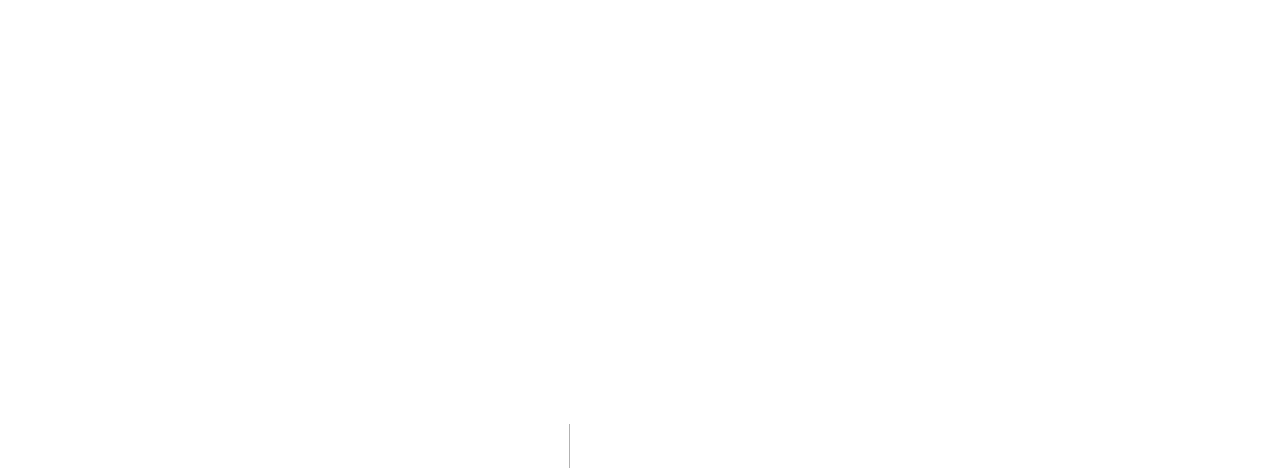
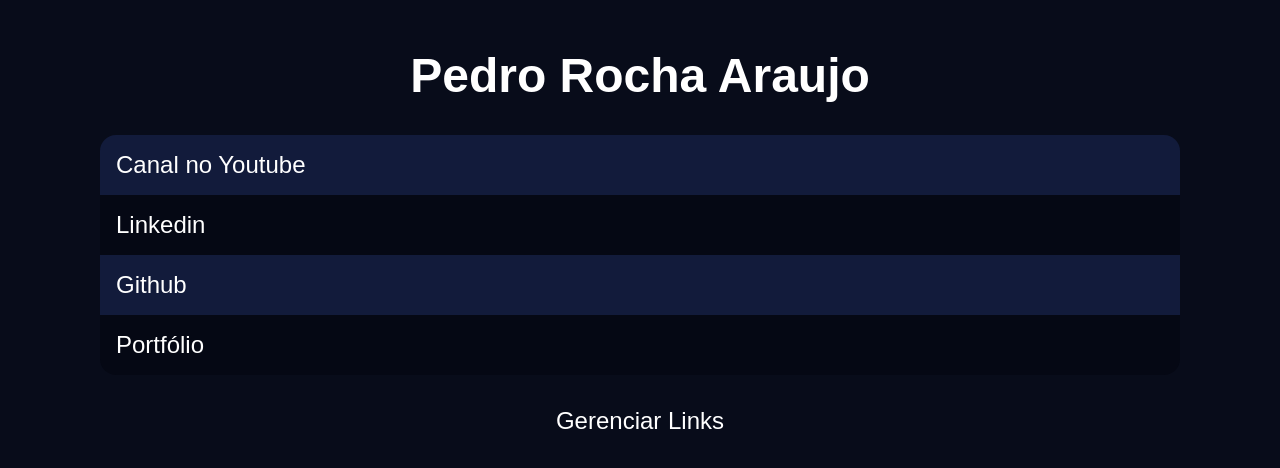
Before and after one commit to Pedro-Rocha-Araujo/link-tree, a Next.js app: page /admin/1/home in a window 1280 px wide. Before the commit this address had no page. Shown: the top 468 px of the page. Built offline with nearby package versions, Linux system fonts and the light colour scheme.

Commit message:
Adicionei o id do usuário na url de admin para mersonalizar as rotas

```diff
--- a/src/app/admin/gerenciar-links/page.tsx
+++ b/src/app/admin/[id_usuario]/gerenciar-links/page.tsx
@@ -14,7 +14,6 @@
     <section className="gerenciar-links">
       <h1> <i className="fa-solid fa-gear" aria-hidden="true"></i> Gerencie seus Links</h1>
       <form>
-        <h2>{tipo}</h2>
         <input
           placeholder="Cole o caminho do link"
           type="text"
--- a/src/app/admin/home/page.tsx
+++ b/src/app/admin/[id_usuario]/home/page.tsx
@@ -1,8 +1,11 @@
 'use client'
 import Link from "next/link";
 import "./home.css"
+import { useParams } from "next/navigation";
 
 export default function Home() {
+  const { id_usuario } = useParams()
+
   return (
     <section className="home">
       <h1> <i className="fa-solid fa-link" aria-hidden="true"></i> Pedro Rocha Araujo</h1>
@@ -17,7 +20,7 @@
         <a className="link" href=""> <i className="fa-solid fa-display" aria-hidden="true"></i> Portfólio</a>
 
       </div>
-      <Link id="link-footer" href={"/admin/gerenciar-links"}>Gerenciar Links</Link>
+      <Link id="link-footer" href={`/admin/${id_usuario}/gerenciar-links`}>Gerenciar Links</Link>
     </section>
   );
 }
--- a/src/app/auth/cadastro/page.tsx
+++ b/src/app/auth/cadastro/page.tsx
@@ -23,7 +23,7 @@
       }
       const response = await createUserWithEmailAndPassword(auth, email, senha)
       Cookies.set("token", response.user.uid)
-      router.push("/admin/home/")
+      router.push(`/admin/${response.user.uid}/home/`)
     } catch(erro: unknown) {
       console.log(erro)
       if(erro.code === "auth/email-already-in-use") {
--- a/src/app/auth/login/page.tsx
+++ b/src/app/auth/login/page.tsx
@@ -24,7 +24,7 @@
       }
       const response = await signInWithEmailAndPassword(auth, email, senha)
       Cookies.set("token", response.user.uid)
-      router.push("/admin/home/")
+      router.push(`/admin/${response.user.uid}/home/`)
     } catch(erro: unknown) {
       console.log(erro)
       if(erro.code === "auth/invalid-credential") {
```
Also changed, not shown: src/app/admin/[id_usuario]/gerenciar-links/Listagem.tsx (renamed from src/app/admin/gerenciar-links/Listagem.tsx), src/app/admin/[id_usuario]/gerenciar-links/gerenciar-links.css (renamed from src/app/admin/gerenciar-links/gerenciar-links.css), src/app/admin/[id_usuario]/home/home.css (renamed from src/app/admin/home/home.css).
